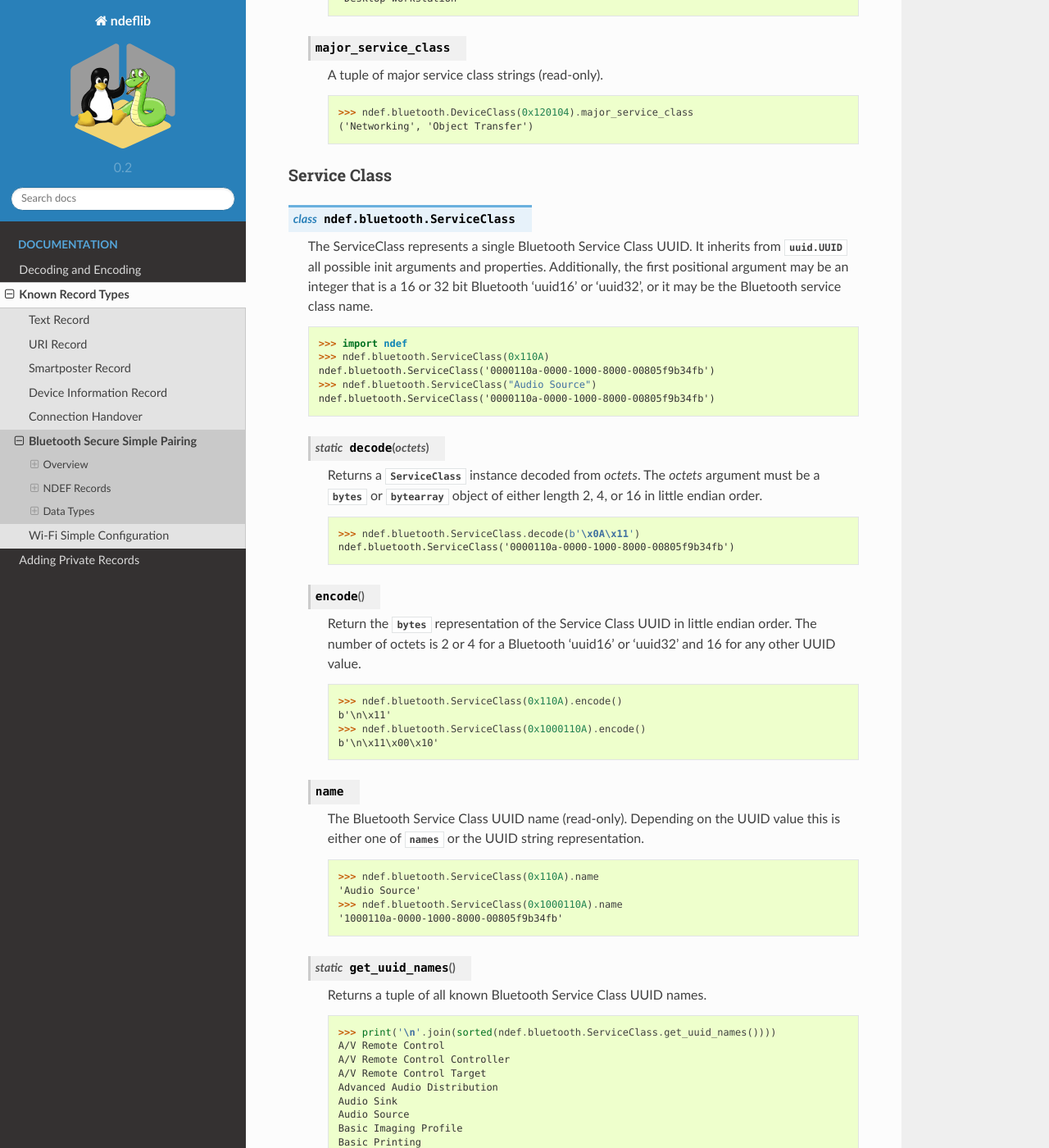
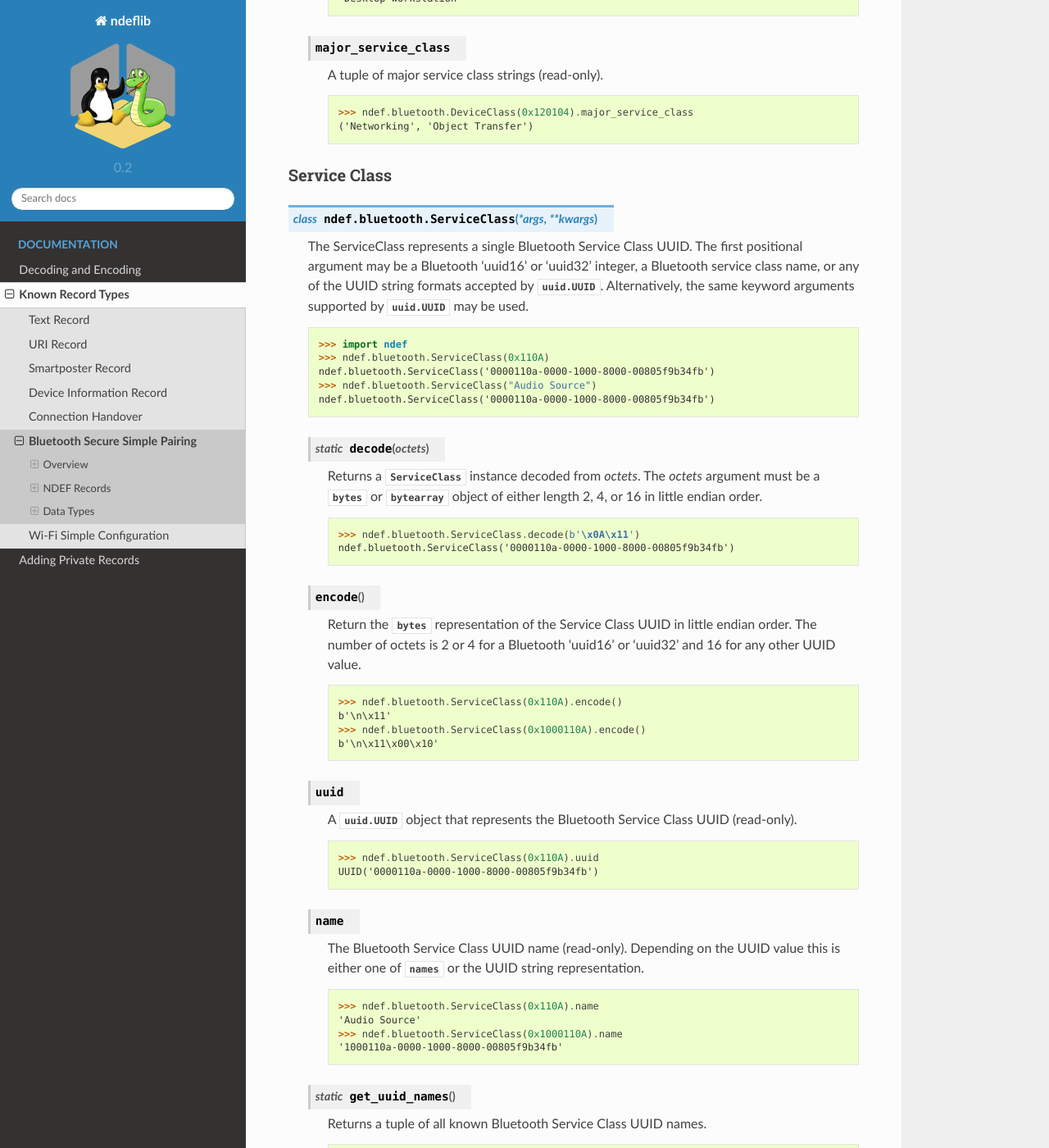
Before and after one commit to nfcpy/ndeflib, a Sphinx documentation site: the page built from docs/records/bluetooth.rst, in a window 1280 px wide and 1400 px high, scrolled down 9580 px. Shown: the whole window at 82% size. Built offline with Sphinx 7.4.7 and the Read the Docs theme 2.0.0, drawn with Linux system fonts in a browser that asks for light colours.

Commit message:
make ServiceClass include uuid.UUID, not inherit

```diff
--- a/docs/records/bluetooth.rst
+++ b/docs/records/bluetooth.rst
@@ -501,13 +501,13 @@ Device Class
 Service Class
 -------------
 
-.. class:: ndef.bluetooth.ServiceClass
+.. class:: ndef.bluetooth.ServiceClass(*args, **kwargs)
 
-   The ServiceClass represents a single Bluetooth Service Class UUID. It
-   inherits from `uuid.UUID` all possible init arguments and
-   properties. Additionally, the first positional argument may be an integer
-   that is a 16 or 32 bit Bluetooth 'uuid16' or 'uuid32', or it may be the
-   Bluetooth service class name.
+   The ServiceClass represents a single Bluetooth Service Class UUID. The first
+   positional argument may be a Bluetooth 'uuid16' or 'uuid32' integer, a
+   Bluetooth service class name, or any of the UUID string formats accepted by
+   `uuid.UUID`. Alternatively, the same keyword arguments supported by
+   `uuid.UUID` may be used.
 
    >>> import ndef
    >>> ndef.bluetooth.ServiceClass(0x110A)
@@ -534,6 +534,14 @@ Service Class
       b'\n\x11'
       >>> ndef.bluetooth.ServiceClass(0x1000110A).encode()
       b'\n\x11\x00\x10'
+
+   .. attribute:: uuid
+
+      A `uuid.UUID` object that represents the Bluetooth Service Class UUID
+      (read-only).
+
+      >>> ndef.bluetooth.ServiceClass(0x110A).uuid
+      UUID('0000110a-0000-1000-8000-00805f9b34fb')
 
    .. attribute:: name
 
```
Also changed, not shown: 2 other files.
